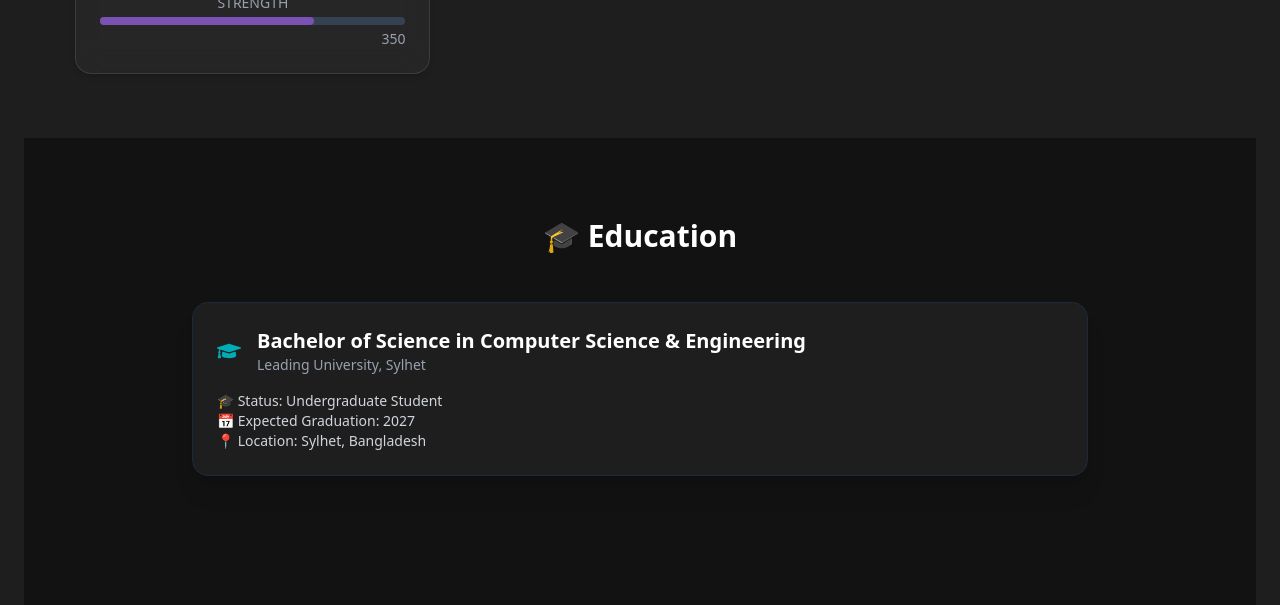
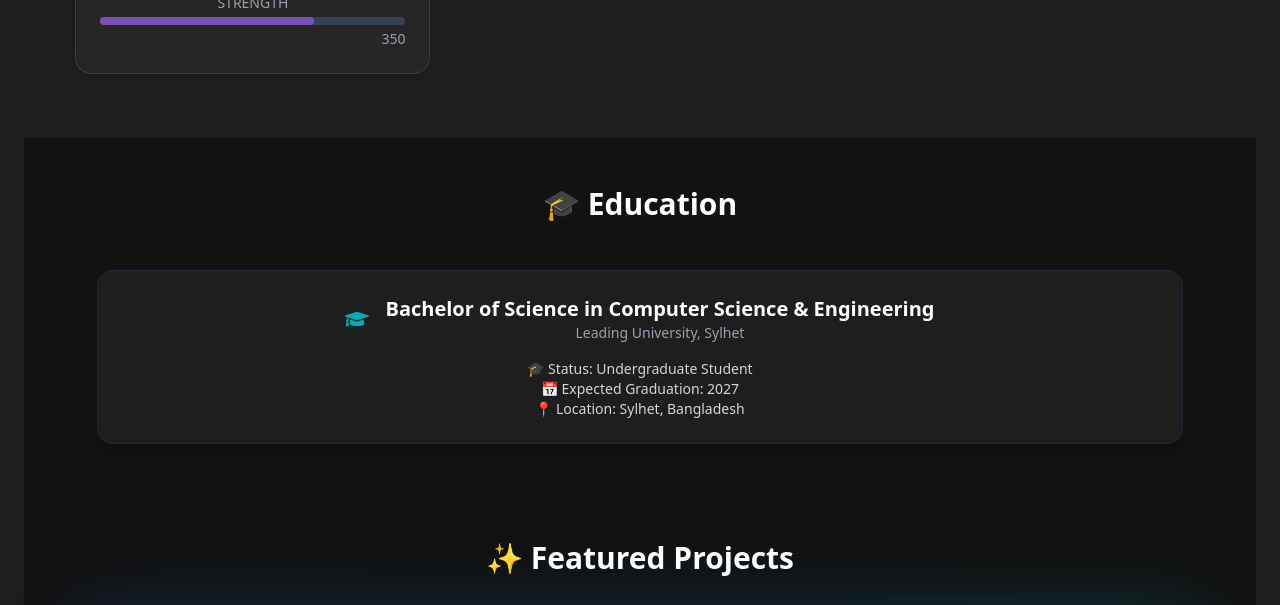
Before and after one commit to mehediakash01/Portfolio, a React (Vite) app: page / in a window 1280 px wide. Shown: the part 1940-2545 px from the top of the page. Built offline with nearby package versions, Linux system fonts and the light colour scheme.

Commit message:
fixed unclickable links

```diff
--- a/src/Component/Banner/Banner.jsx
+++ b/src/Component/Banner/Banner.jsx
@@ -37,7 +37,7 @@ const Banner = () => {
           {/* Resume Button */}
           <div className="flex flex-col sm:flex-row gap-4 pt-6 justify-center lg:justify-start">
             <a
-              href="/resume.pdf"
+              href="/Resume.pdf"
               download
               className="btn btn-outline btn-primary flex items-center gap-2 px-5 py-2 rounded-md border border-primary hover:bg-primary/10 transition"
             >
--- a/src/Component/Education/Education.jsx
+++ b/src/Component/Education/Education.jsx
@@ -4,8 +4,8 @@ import { FaGraduationCap } from "react-icons/fa";
 
 const Education = () => {
   return (
-    <section id="education" className="bg-[#121212] text-white px-6 py-20">
-      <div className="max-w-4xl mx-auto">
+    <section id="education" className="bg-[#121212] text-white px-6 py-12">
+      <div className="w-11/12  mx-auto">
         <motion.h2
           initial={{ opacity: 0, y: -30 }}
           whileInView={{ opacity: 1, y: 0 }}
@@ -19,9 +19,9 @@ const Education = () => {
           initial={{ opacity: 0, y: 20 }}
           whileInView={{ opacity: 1, y: 0 }}
           transition={{ duration: 0.5 }}
-          className="bg-[#1E1E1E] p-6 rounded-2xl border border-gray-800 shadow-xl"
+          className="bg-[#1E1E1E] p-6 rounded-2xl border border-gray-800 shadow-xl text-center"
         >
-          <div className="flex items-center gap-4 mb-4">
+          <div className="flex items-center gap-4 mb-4 justify-center">
             <FaGraduationCap className="text-2xl text-[#00ADB5]" />
             <div>
               <h3 className="text-xl font-semibold">Bachelor of Science in Computer Science & Engineering</h3>
--- a/src/Component/Footer/Footer.jsx
+++ b/src/Component/Footer/Footer.jsx
@@ -12,7 +12,7 @@ import Logo from "../Logo/Logo";
 const Footer = () => {
   const socialLinksTop = [
     { name: "GitHub", url: "https://github.com/mehediakash01", icon: <FaGithub /> },
-    { name: "LinkedIn", url: "https://www.linkedin.com/in/mehediakash01/", icon: <FaLinkedinIn /> },
+    { name: "LinkedIn", url: "https://www.linkedin.com/in/mehediakash1/", icon: <FaLinkedinIn /> },
     { name: "Email", url: "mehedi.akash.dev@gmail.com", icon: <FaEnvelope /> },
   ];
 
--- a/src/Component/Navbar/Navbar.jsx
+++ b/src/Component/Navbar/Navbar.jsx
@@ -38,7 +38,7 @@ const Navbar = () => {
         <div className="navbar-end space-x-2">
           {/* Resume Button */}
           <a
-            href="/resume.pdf"
+            href="/Resume.pdf"
             download
             className="hidden lg:flex btn btn-outline btn-primary items-center"
           >
@@ -84,7 +84,7 @@ const Navbar = () => {
               </li>
               <li>
                 <a
-                  href="/resume.pdf"
+                  href="/Resume.pdf"
                   download
                   className="btn btn-outline btn-primary w-fit flex items-center"
                 >
--- a/src/Component/Projects/ProjectCard.jsx
+++ b/src/Component/Projects/ProjectCard.jsx
@@ -44,7 +44,7 @@ export const ProjectCard = ({ project }) => {
           <img
             src={project.image}
             alt={project.title}
-            className="w-full h-full object-contain rounded-xl border border-gray-700 bg-black/20 p-2"
+            className="w-full h-full object-contain rounded-xl border hover:scale-110 transition-transform ease-in-out duration-300 border-gray-700 bg-black/20 p-2"
           />
         </div>
 
```
Also changed, not shown: 1 other file (tests, documents, lock files or other folders).
